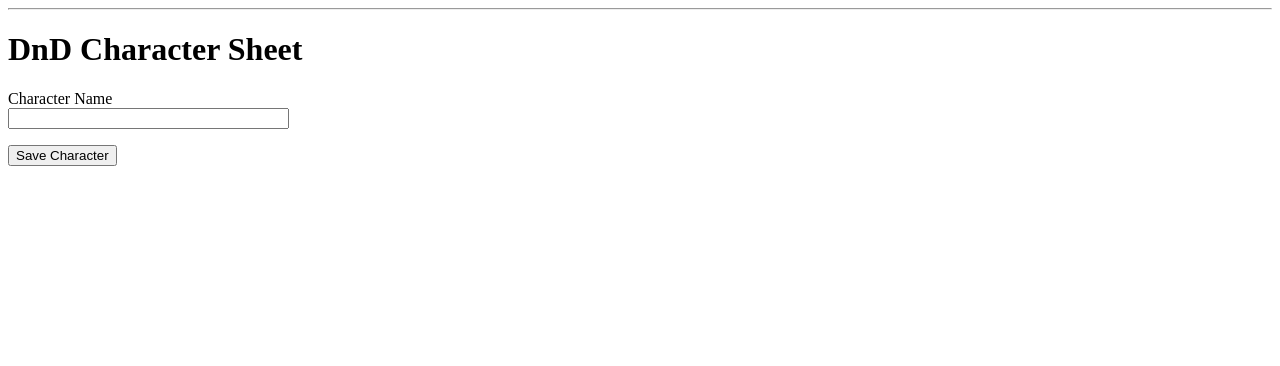
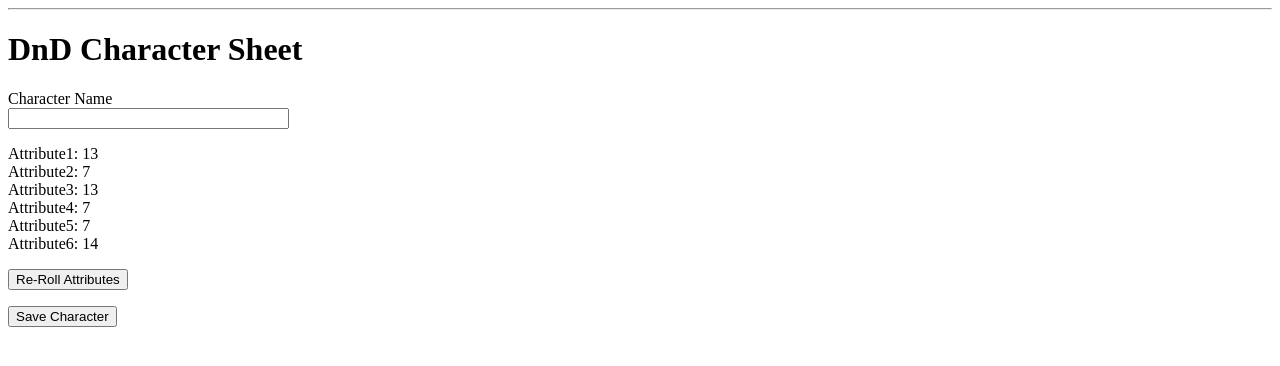
Before and after one commit to Tironus/flask-tutorial, a Flask app: template mongo/templates/character.html in a window 1280 px wide. Shown: the top 366 px of the page. Run offline with Flask 2, Linux system fonts and the light colour scheme; the template is opened without the code that fills it: values that come from a table or form of the project are taken from there, others are empty.

Commit message:
added display labels and attribute rolls

```diff
--- a/mongo/forms.py
+++ b/mongo/forms.py
@@ -1,7 +1,44 @@
 from flask_wtf import FlaskForm
-from wtforms import StringField, PasswordField, BooleanField, SubmitField
+from wtforms import StringField, PasswordField, BooleanField, SubmitField, Label, Field
 from wtforms.validators import DataRequired
+import random
+
+def get_stat():
+    rolls = []
+    total_value = 0
+    for i in range(0, 4):
+        dice_roll = random.randrange(1, 7)
+        print(dice_roll)
+        rolls.append(dice_roll)
+    # remove smallest roll
+    rolls.remove(min(rolls))
+
+    # add up remaining three rolls
+    for i in rolls:
+        total_value += i
+    return total_value
 
 class CharacterForm(FlaskForm):
     character_name = StringField('Character Name', validators=[DataRequired()])
+    attr1_val = get_stat()
+    attr2_val = get_stat()
+    attr3_val = get_stat()
+    attr4_val = get_stat()
+    attr5_val = get_stat()
+    attr6_val = get_stat()
+
+    attr1_label = Field('Attribute1: ')
+    attr1_val = Field(str(attr1_val))
+    attr2_label = Field('Attribute2: ')
+    attr2_val = Field(str(attr2_val))
+    attr3_label = Field('Attribute3: ')
+    attr3_val = Field(str(attr3_val))
+    attr4_label = Field('Attribute4: ')
+    attr4_val = Field(str(attr4_val))
+    attr5_label = Field('Attribute5: ')
+    attr5_val = Field(str(attr5_val))
+    attr6_label = Field('Attribute6: ')
+    attr6_val = Field(str(attr6_val))
+
+    reroll = SubmitField('Re-Roll Attributes',)
     submit = SubmitField('Save Character')
--- a/mongo/main.py
+++ b/mongo/main.py
@@ -5,7 +5,7 @@ from .extensions import mongo_client
 
 main = Blueprint('main', __name__)
 
-@main.route('/', methods=['GET', 'POST'])
+@main.route('/character', methods=['GET', 'POST'])
 def index():
     form = forms.CharacterForm()
     if form.validate_on_submit():
--- a/mongo/templates/character.html
+++ b/mongo/templates/character.html
@@ -8,6 +8,21 @@
             {{ form.character_name.label }}<br>
             {{ form.character_name(size=32) }}
         </p>
+        <p>
+            {{ form.attr1_label.label  }}
+            {{ form.attr1_val.label  }}</br>
+            {{ form.attr2_label.label  }}
+            {{ form.attr2_val.label  }}</br>
+            {{ form.attr3_label.label  }}
+            {{ form.attr3_val.label  }}</br>
+            {{ form.attr4_label.label  }}
+            {{ form.attr4_val.label  }}</br>
+            {{ form.attr5_label.label  }}
+            {{ form.attr5_val.label  }}</br>
+            {{ form.attr6_label.label  }}
+            {{ form.attr6_val.label  }}</br>
+        </p>
+        <p>{{ form.reroll() }}</p>
         <p>{{ form.submit() }}</p>
     </form>
 {% endblock %}
```
